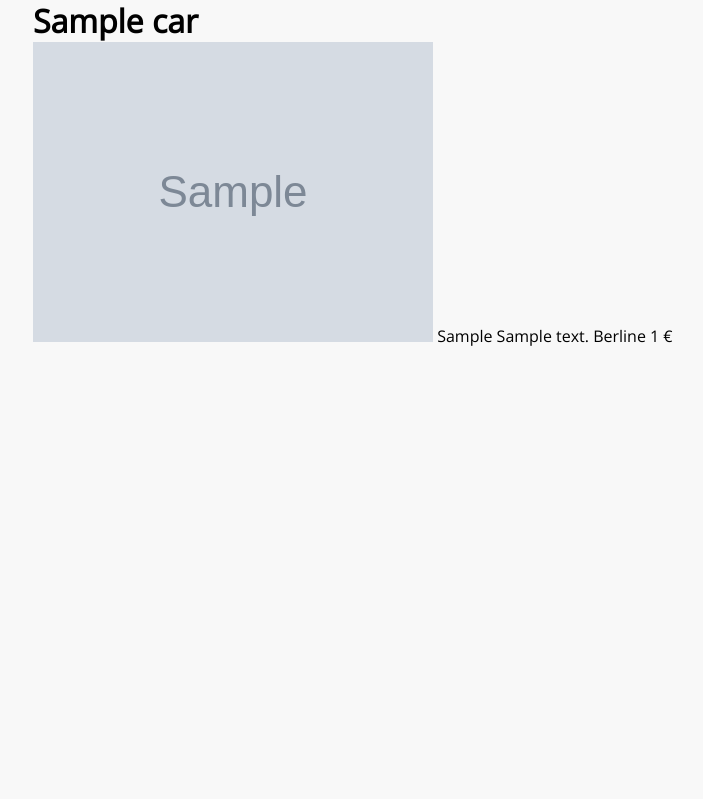
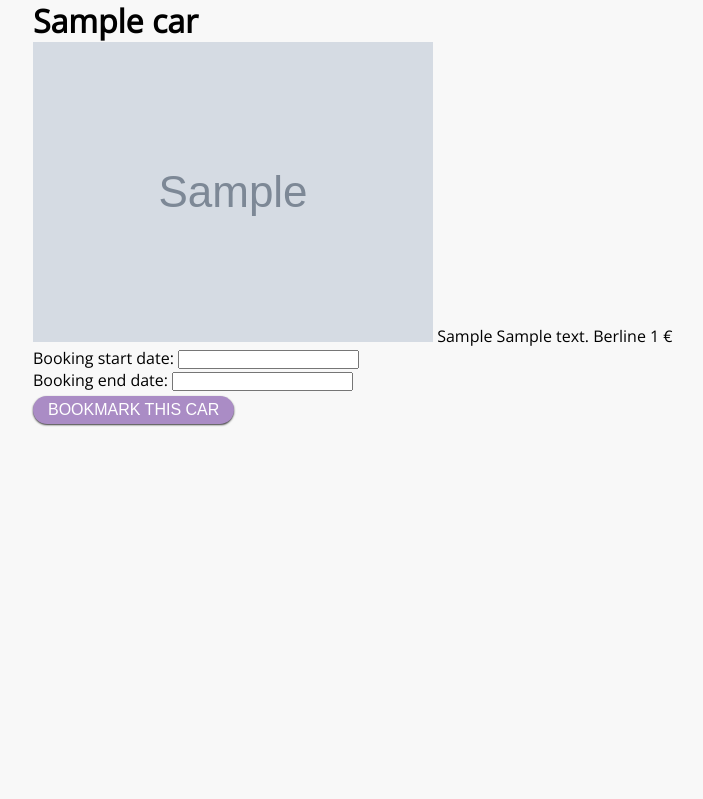
Before and after one commit to philippbruhin/dopejob, a Django app: page /1/ in a window 1280 px wide. Shown: the part 47-846 px from the top of the page, without its empty margins (31-734 px from the left). Run offline with Django 3.2, Linux system fonts and the light colour scheme; tables that the repository leaves empty hold one stand-in row (values such as "Sample post"); grey boxes marked "Sample" are stand-in pictures.

Commit message:
add form to booking cars

```diff
--- a/rental/forms.py
+++ b/rental/forms.py
@@ -25,6 +25,7 @@ class PostCarForm(ModelForm):
 
 class UserCreationForm(UserCreationForm):
     email = forms.EmailField(required=True)
+    password1 = forms.CharField(widget=forms.PasswordInput, label='Password')
 
     class Meta:
         model = User
@@ -36,3 +37,12 @@ class UserCreationForm(UserCreationForm):
         if commit:
             user.save()
         return user
+
+
+class BookingCarForm(ModelForm):
+    booking_start_date = forms.DateTimeField(required=False)
+    booking_end_date = forms.DateTimeField(required=False)
+
+    class Meta:
+        model = Booking
+        fields = ('booking_start_date', 'booking_end_date',)
--- a/rental/templates/registration/registration_form.html
+++ b/rental/templates/registration/registration_form.html
@@ -22,6 +22,7 @@
                 {% endfor %}
             </div>
             {% endfor %}
+            <input type="hidden" name="next" value="{{ next }}" />
             <input type="submit" class="button button-primary" value="Sign up" />
         </form>
 
--- a/rental/templates/rental/detail.html
+++ b/rental/templates/rental/detail.html
@@ -1,4 +1,5 @@
 {% extends 'base.html' %}
+{% load i18n %}
 {% block title %}{{ car.name }}{% endblock %}
 
 {% block content %}
@@ -12,4 +13,9 @@
 {{ car.description }}
 {{ car.get_car_models_display }}
 {{ car.daily_rent }} €
+<form action="" method="POST">
+    {% csrf_token %}
+    {{ form.as_p }}
+    <input type="submit" class="button button-primary" value="{% trans 'Bookmark this car' %}" />
+</form>
 {% endblock %}
--- a/rental/views.py
+++ b/rental/views.py
@@ -12,7 +12,7 @@ from django.conf import settings
 from django.utils.translation import ugettext as _
 from django.template.loader import render_to_string
 from django.core.mail import EmailMessage
-from rental.forms import ContactForm, PostCarForm, UserCreationForm
+from rental.forms import ContactForm, PostCarForm, UserCreationForm, BookingCarForm
 from rental.models import Car, Booking, Contact
 from rental.filters import CarFilter
 
@@ -29,11 +29,32 @@ def index(request):
 
 def detail(request, id):
     car = get_object_or_404(Car, pk=id)
+    form = BookingCarForm()
+
+    if request.method == 'POST':
+        form = BookingCarForm(request.POST)
+        if form.is_valid():
+            booking = form.save(commit=False)
+            booking.customer = request.user
+            booking.is_approved = False
+            car.is_available = False
+            booking.save()
+            return redirect('car-details', id=car.id)
+        else:
+            print(forms.errors)
+    else:
+        form = BookingCarForm(data=request.GET)
+
     #try:
         #car = Car.objects.get(pk=id)
     #except Car.DoesNotExist:
         #raise Http404('Car does not exist.')
-    return render(request, 'rental/detail.html', {'car': car})
+
+    context = {
+        'car': car,
+        'form': form
+    }
+    return render(request, 'rental/detail.html', context)
 
 def contact(request):
     if request.method == 'POST':
@@ -84,7 +105,7 @@ class RegistrationFormView(FormView):
         msg.content_subtype = "html"
         msg.send(fail_silently=True)
 
-        return render(self.request, "authentication/check_your_mail.html")
+        return redirect('rent_a_car')
 
 @login_required
 def post_car_detail(request):
@@ -104,4 +125,4 @@ def post_car_detail(request):
 
     context = {'form':form}
 
-    return render(request, 'rental/rent_car.html', context)
+    return render(request, 'rental/forms/rent_car.html', context)
```
Also changed, not shown: rental/templates/authentication/check_your_mail.html (deleted, +0 -9 lines), rental/templates/rental/forms/rent_car.html (renamed from rental/templates/rental/rent_car.html).
